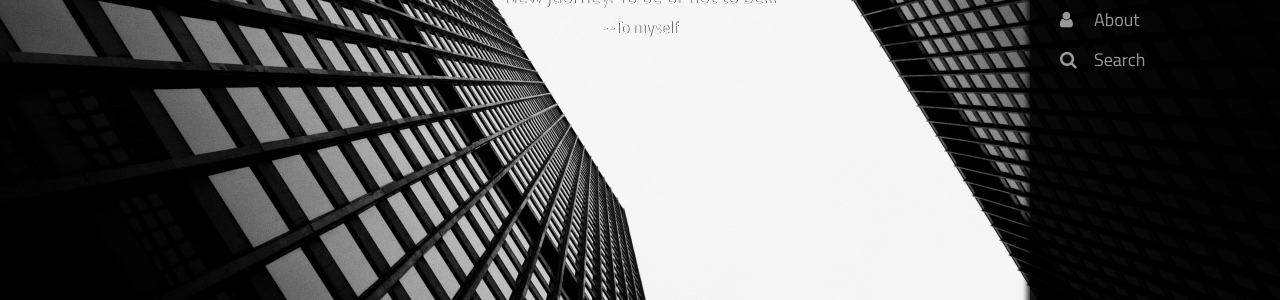
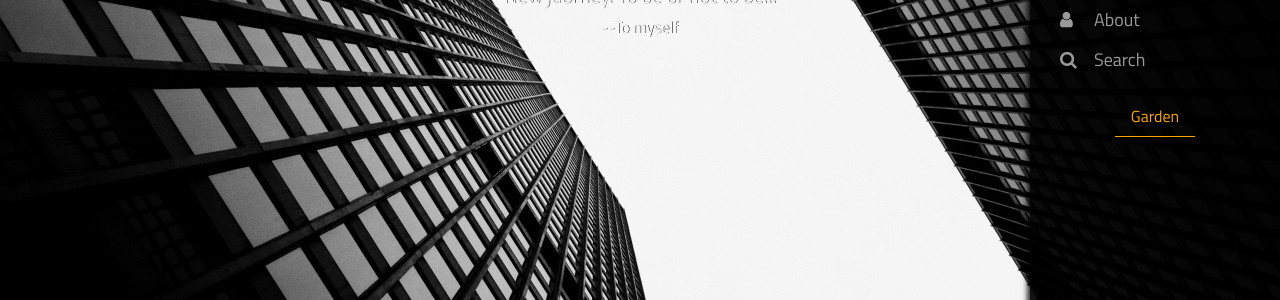
Before and after one commit to abcdxyzs/ABCDXYZs.blog.backup, a Jekyll site: the page built from index.html, in a window 1280 px wide. Shown: the part 366-666 px from the top of the page. Built offline with Jekyll 4.4.1, drawn with Linux system fonts in a browser that asks for light colours; Markdown is read by kramdown in place of the engine named in the settings; the list of posts is cut into pages by our own code.

Commit message:
statement

```diff
--- a/_includes/navbar.html
+++ b/_includes/navbar.html
@@ -21,7 +21,10 @@
         <div class="tab-pane fade text-sm-left" id="sidebar-toc-content">
         </div>
     </div>
-
+    <nav class="nav nav-pills flex-sm-row p-3 justify-content-center">
+        <a class="flex-sm-fill text-sm-center nav-link active" href="#sidebar-home-content" data-toggle="tab" role="tab" id="home">Garden</a>
+        <a class="flex-sm-fill text-sm-center nav-link hidden-xl-down" href="#sidebar-toc-content" data-toggle="tab" role="tab" id="toc">Toc</a>
+    </nav>
 </div>
 
 <!-- Navbar for xsmall screen  -->
```
